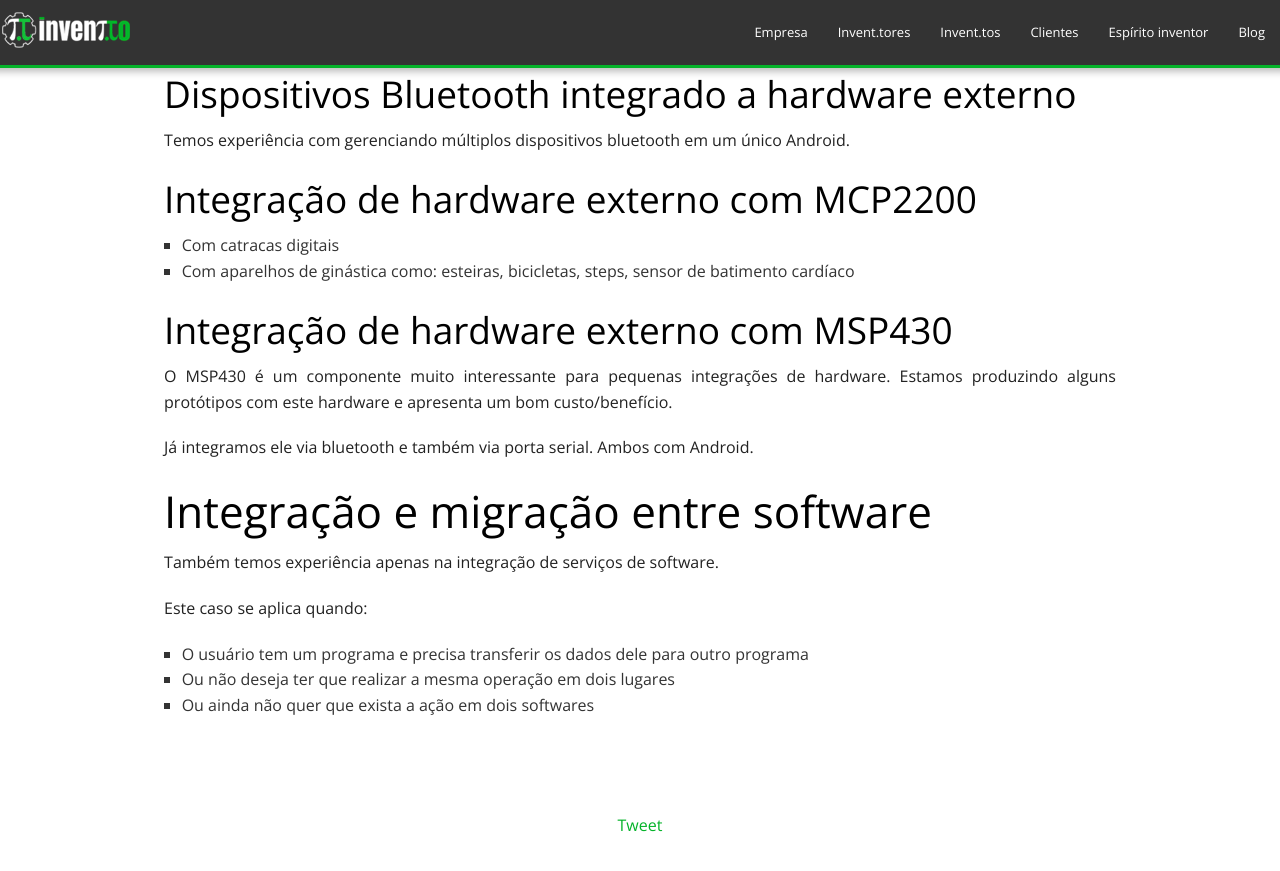
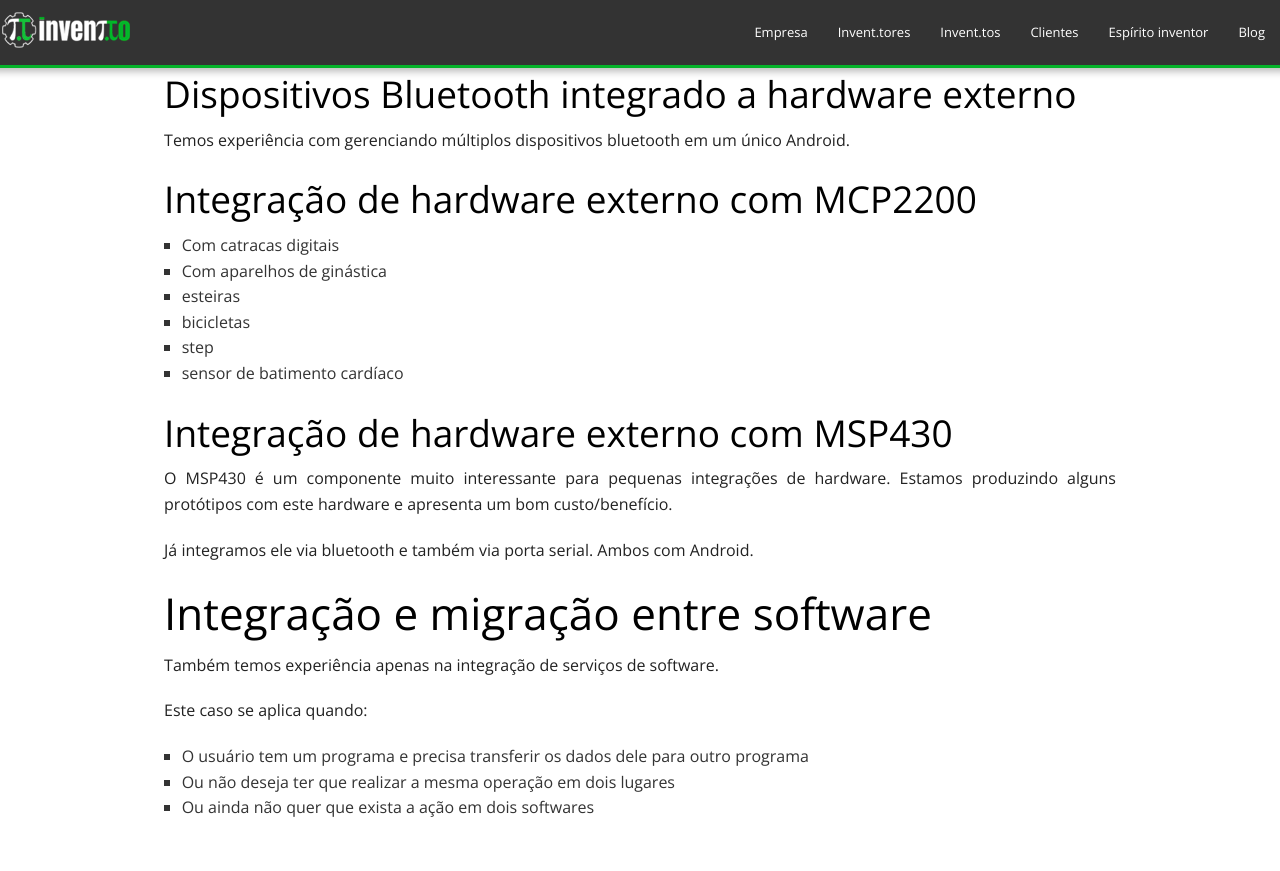
Before and after one commit to inventto/inventto_site, a Jekyll site: the page built from _posts/2014-08-12-tipos_de_aplicativos.md, in a window 1280 px wide and 900 px high, scrolled down 4231 px. Shown: the top 871 px of the window. Built offline with Jekyll 4.4.1, drawn with Linux system fonts in a browser that asks for light colours; comment, search, counter and statistics services are not loaded.

Commit message:
improving texts. adding kind of apps we're doing

```diff
--- a/_posts/2014-08-12-tipos_de_aplicativos.md
+++ b/_posts/2014-08-12-tipos_de_aplicativos.md
@@ -146,7 +146,11 @@ Temos experiência com gerenciando múltiplos dispositivos bluetooth em um únic
 ##  Integração de hardware externo com MCP2200
 
 * Com catracas digitais
-* Com aparelhos de ginástica como: esteiras, bicicletas, steps, sensor de batimento cardíaco
+* Com aparelhos de ginástica
+ * esteiras
+ * bicicletas
+ * step
+ * sensor de batimento cardíaco
 
 ##  Integração de hardware externo com MSP430
 
```
Also changed, not shown: apresentacao.html (+106 -2 lines), js/inventto.coffee (+7 -3 lines).
